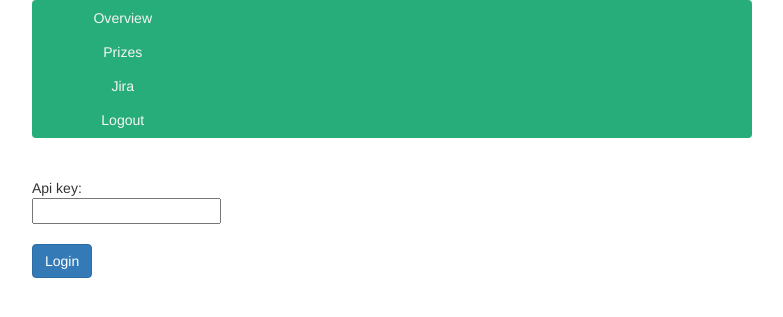
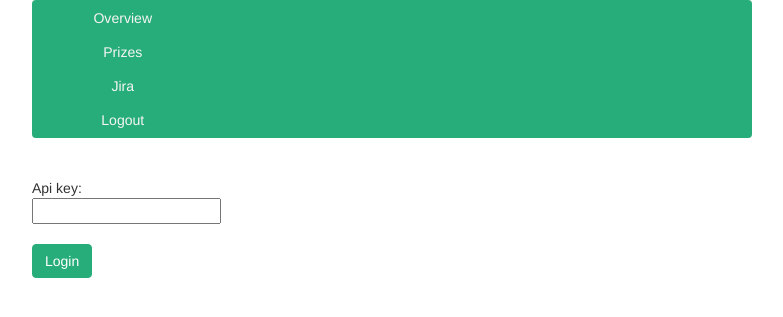
Before and after one commit to skvaryk/pyt_semestral_project, a Flask app: template templates/pages/jira_register.html in a window 1280 px wide. Shown: the top 317 px of the page, without its empty margins (248-1031 px from the left). Run offline with Flask 2, Linux system fonts and the light colour scheme; the template is opened without the code that fills it, so the values that code supplies are empty; parts of the project's set-up code (start-up, migrations or seed data) failed here and were passed over; some libraries are stand-ins or nearby versions.

Commit message:
changed default primary button color

```diff
--- a/static/styles/default_style.css
+++ b/static/styles/default_style.css
@@ -45,3 +45,13 @@ a.card-button {
     background-color: #27ad7a;
     border-color: #27ad7a;
 }
+
+input.btn-primary {
+    background-color: #27ad7a;
+    border-color: #27ad7a;
+}
+
+button.btn-primary {
+    background-color: #27ad7a;
+    border-color: #27ad7a;
+}
--- a/templates/pages/tasks.html
+++ b/templates/pages/tasks.html
@@ -27,9 +27,7 @@
             {% endif %}
 
             <button class="btn btn-primary card-button" data-target="#addComment-{{ task.key }}" data-toggle="modal"
-                    name="toggl"
-                    type="submit">Add comment
-            </button>
+                    name="toggl" type="submit">Add comment</button>
 
         </div>
     </div>
```
